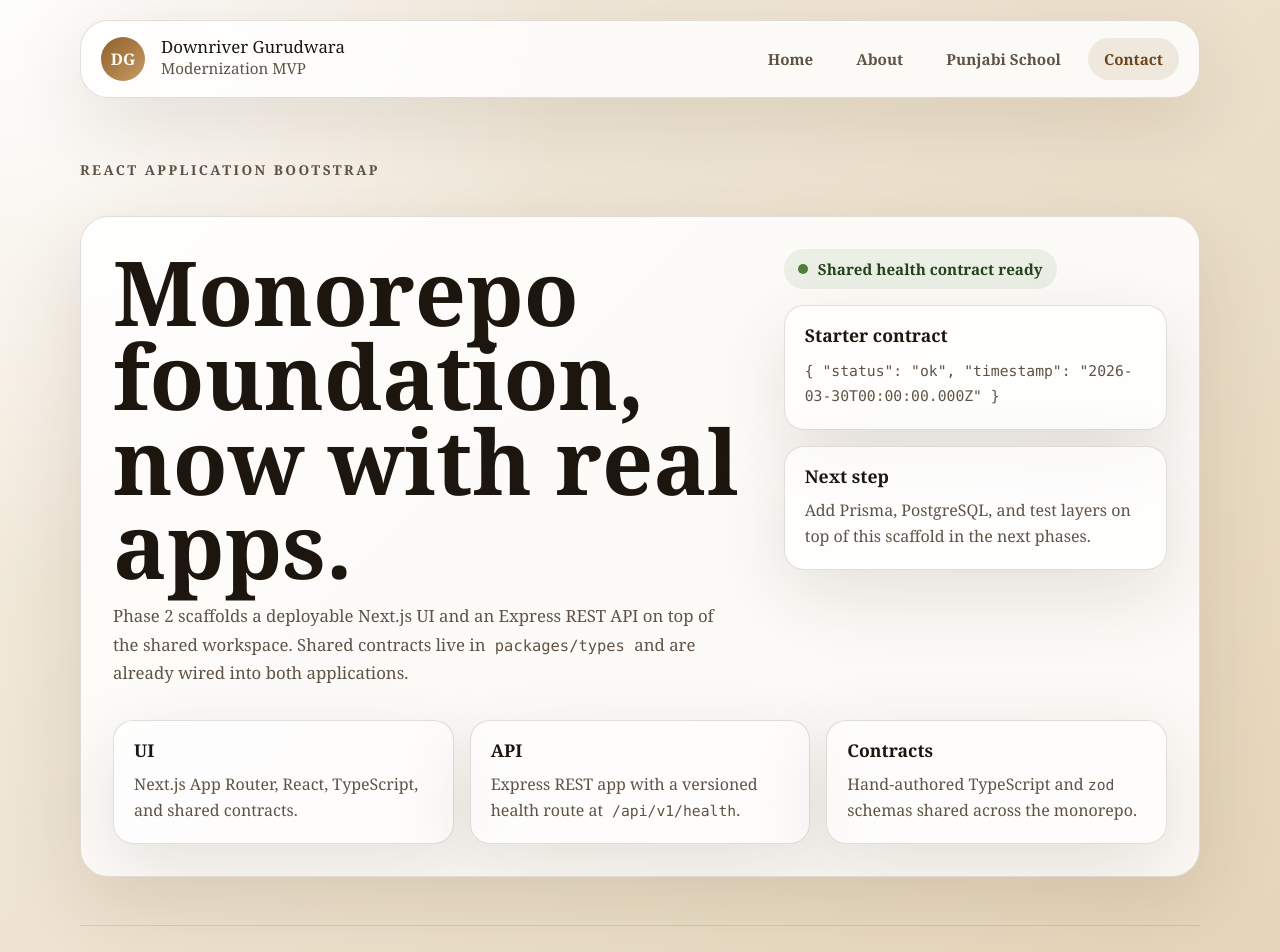
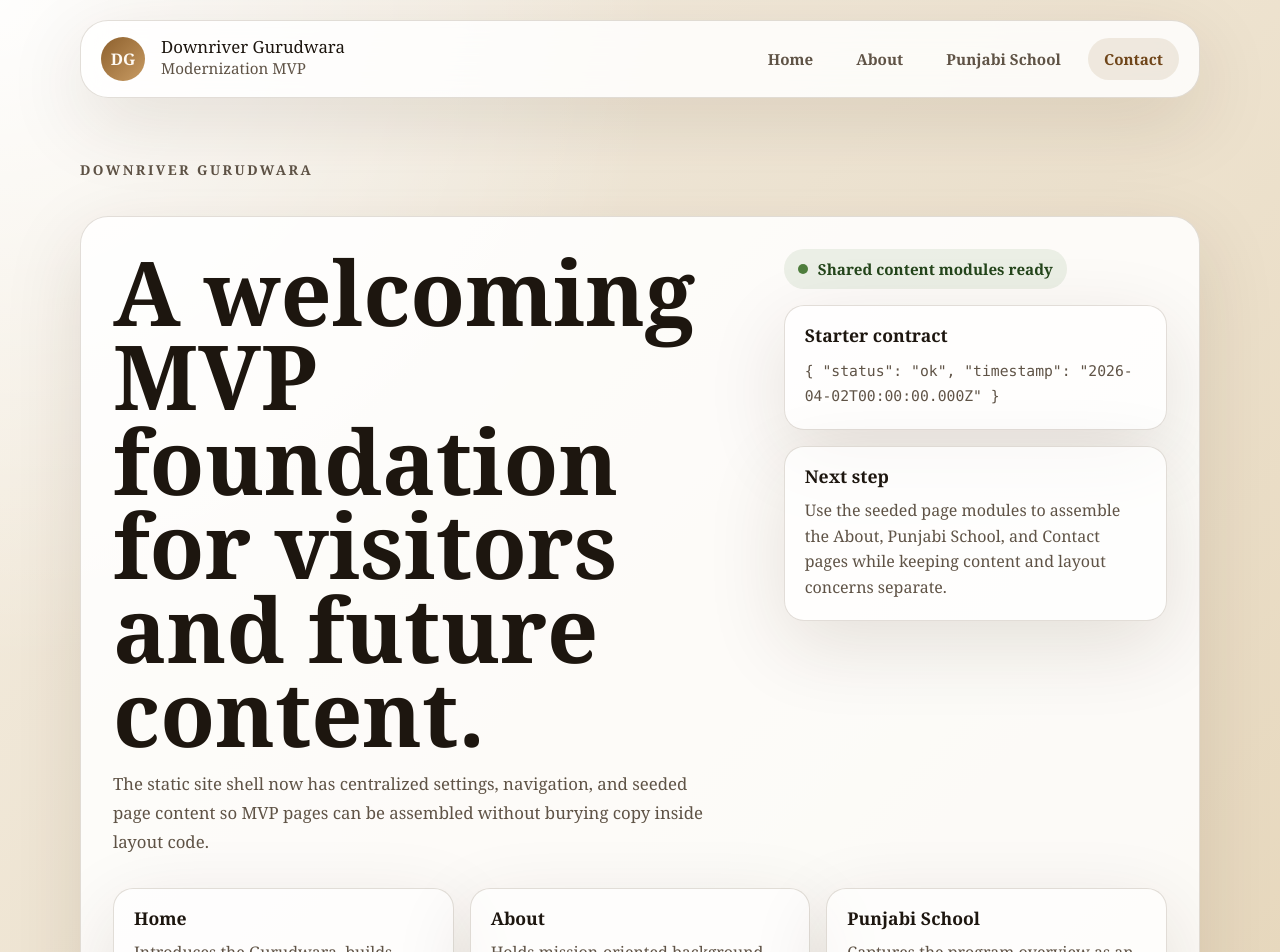
Before and after one commit to romiaujla/downriver-gdw-modernization, a Next.js app in the folder apps/ui/: page / in a window 1280 px wide. Shown: the top 952 px of the page. Built offline with nearby package versions, Linux system fonts and the light colour scheme.

Commit message:
chore: GRA-33 - add static page content modules (#16)
Co-authored-by: Ramanpreet Aujla <ramanpreetaujla@Ramanpreets-Mac-mini.local>

```diff
--- a/apps/ui/src/components/pages/home-page.tsx
+++ b/apps/ui/src/components/pages/home-page.tsx
@@ -1,5 +1,6 @@
 import { HealthResponseSchema } from "@repo/types";
 
+import { homePageContent } from "../../content/pages";
 import { StatusBadge } from "../features/status-badge";
 import { Eyebrow } from "../ui/eyebrow";
 import { InfoCard } from "../ui/info-card";
@@ -8,72 +9,39 @@ import { SurfaceCard } from "../ui/surface-card";
 
 const sampleContract = HealthResponseSchema.parse({
   status: "ok",
-  timestamp: new Date("2026-03-30T00:00:00.000Z").toISOString(),
+  timestamp: homePageContent.hero.contractTimestamp,
 });
-
-const stackItems = [
-  {
-    title: "UI",
-    body: "Next.js App Router, React, TypeScript, and shared contracts.",
-  },
-  {
-    title: "API",
-    body: (
-      <>
-        Express REST app with a versioned health route at
-        <code> /api/v1/health</code>.
-      </>
-    ),
-  },
-  {
-    title: "Contracts",
-    body: (
-      <>
-        Hand-authored TypeScript and <code>zod</code> schemas shared across the
-        monorepo.
-      </>
-    ),
-  },
-] as const;
 
 export function HomePage() {
   return (
     <PageShell>
       <section className="section-stack">
-        <Eyebrow>React Application Bootstrap</Eyebrow>
+        <Eyebrow>{homePageContent.hero.eyebrow}</Eyebrow>
 
         <SurfaceCard className="hero-surface">
           <div className="split-layout split-layout-hero">
             <div className="hero-copy">
-              <h1>Monorepo foundation, now with real apps.</h1>
-              <p>
-                Phase 2 scaffolds a deployable Next.js UI and an Express REST
-                API on top of the shared workspace. Shared contracts live in
-                <code> packages/types </code>
-                and are already wired into both applications.
-              </p>
+              <h1>{homePageContent.hero.title}</h1>
+              <p>{homePageContent.hero.description}</p>
             </div>
 
             <aside className="stack-column">
-              <StatusBadge label="Shared health contract ready" />
+              <StatusBadge label={homePageContent.hero.statusLabel} />
 
-              <InfoCard title="Starter contract">
+              <InfoCard title={homePageContent.hero.contractCardTitle}>
                 <p>
                   <code>{JSON.stringify(sampleContract, null, 2)}</code>
                 </p>
               </InfoCard>
 
-              <InfoCard title="Next step">
-                <p>
-                  Add Prisma, PostgreSQL, and test layers on top of this
-                  scaffold in the next phases.
-                </p>
+              <InfoCard title={homePageContent.hero.nextStepTitle}>
+                <p>{homePageContent.hero.nextStepBody}</p>
               </InfoCard>
             </aside>
           </div>
 
           <div className="card-grid">
-            {stackItems.map((item) => (
+            {homePageContent.foundationCards.map((item) => (
               <InfoCard key={item.title} title={item.title} tone="muted">
                 <p>{item.body}</p>
               </InfoCard>
--- /dev/null
+++ b/apps/ui/src/content/pages/about-content.ts
@@ -0,0 +1,48 @@
+import { StaticPageContentSchema } from "@repo/types";
+
+export const aboutPageContent = StaticPageContentSchema.parse({
+  hero: {
+    eyebrow: "About",
+    title: "Shared background content for the Gurudwara story and mission.",
+    description:
+      "This module seeds the trust-building content needed for the About page so future page assembly can focus on layout and hierarchy instead of inline copy objects.",
+    primaryAction: {
+      href: "/contact",
+      label: "Reach out to the Gurudwara",
+    },
+    secondaryAction: {
+      href: "/punjabi-school",
+      label: "Explore Punjabi School",
+    },
+  },
+  sections: [
+    {
+      title: "Who we are",
+      intro:
+        "The About page should give first-time visitors a calm, accessible overview of the Gurudwara and its role in the community.",
+      items: [
+        {
+          title: "Mission",
+          body: "Share the Gurudwara's spiritual, cultural, and community purpose in plain language that works for both regular visitors and first-time guests.",
+        },
+        {
+          title: "Community role",
+          body: "Explain how the space supports gathering, learning, and seva without expanding into out-of-scope program or event systems.",
+        },
+      ],
+    },
+    {
+      title: "Why this page matters",
+      items: [
+        {
+          title: "Trust-building",
+          body: "Visitors who are not ready to contact the Gurudwara yet should still be able to understand the organization and feel confident taking the next step later.",
+        },
+        {
+          title: "Clear routing",
+          body: "The About page should naturally guide action-oriented visitors toward the Contact page rather than introducing separate inquiry destinations.",
+        },
+      ],
+    },
+  ],
+});
--- /dev/null
+++ b/apps/ui/src/content/pages/contact-content.ts
@@ -0,0 +1,44 @@
+import { StaticPageContentSchema } from "@repo/types";
+
+export const contactPageContent = StaticPageContentSchema.parse({
+  hero: {
+    eyebrow: "Contact",
+    title: "Centralized inquiry content for the MVP contact destination.",
+    description:
+      "This module seeds the single contact page that should absorb general questions, join intent, and WhatsApp-style outreach for the static MVP.",
+    primaryAction: {
+      href: "/contact",
+      label: "Contact details",
+    },
+    secondaryAction: {
+      href: "/about",
+      label: "Learn more first",
+    },
+  },
+  sections: [
+    {
+      title: "Primary contact information",
+      intro:
+        "The Contact page should centralize the details visitors need without depending on request-time integrations.",
+      items: [
+        {
+          title: "Core details",
+          body: "Hold the Gurudwara's primary contact channels, physical location guidance, and basic expectations for how visitors can reach out.",
+        },
+        {
+          title: "Static-first delivery",
+          body: "Keep the MVP content suitable for a static site baseline so future integrations can replace these seeded values without restructuring the page.",
+        },
+      ],
+    },
+    {
+      title: "Conversion role",
+      items: [
+        {
+          title: "Unified inquiry path",
+          body: "General inquiries, join intent, and Punjabi School follow-up should all resolve through this page instead of branching into separate routes.",
+        },
+      ],
+    },
+  ],
+});
--- /dev/null
+++ b/apps/ui/src/content/pages/home-content.ts
@@ -0,0 +1,42 @@
+import { HomePageContentSchema } from "@repo/types";
+
+export const homePageContent = HomePageContentSchema.parse({
+  hero: {
+    eyebrow: "Downriver Gurudwara",
+    title: "A welcoming MVP foundation for visitors and future content.",
+    description:
+      "The static site shell now has centralized settings, navigation, and seeded page content so MVP pages can be assembled without burying copy inside layout code.",
+    primaryAction: {
+      href: "/contact",
+      label: "Contact the Gurudwara",
+    },
+    secondaryAction: {
+      href: "/about",
+      label: "Learn more about us",
+    },
+    statusLabel: "Shared content modules ready",
+    contractCardTitle: "Starter contract",
+    contractTimestamp: "2026-04-02T00:00:00.000Z",
+    nextStepTitle: "Next step",
+    nextStepBody:
+      "Use the seeded page modules to assemble the About, Punjabi School, and Contact pages while keeping content and layout concerns separate.",
+  },
+  foundationCards: [
+    {
+      title: "Home",
+      body: "Introduces the Gurudwara, builds trust, and routes visitors to the most important next steps.",
+    },
+    {
+      title: "About",
+      body: "Holds mission-oriented background content that supports visitors who want context before reaching out.",
+    },
+    {
+      title: "Punjabi School",
+      body: "Captures the program overview as an informational MVP page without adding registration workflow scope.",
+    },
+    {
+      title: "Contact",
+      body: "Centralizes inquiry details so join and WhatsApp-style outreach resolve through a single page.",
+    },
+  ],
+});
--- /dev/null
+++ b/apps/ui/src/content/pages/index.ts
@@ -0,0 +1,4 @@
+export * from "./about-content";
+export * from "./contact-content";
+export * from "./home-content";
+export * from "./punjabi-school-content";
--- /dev/null
+++ b/apps/ui/src/content/pages/punjabi-school-content.ts
@@ -0,0 +1,44 @@
+import { StaticPageContentSchema } from "@repo/types";
+
+export const punjabiSchoolPageContent = StaticPageContentSchema.parse({
+  hero: {
+    eyebrow: "Punjabi School",
+    title: "Seeded program content for a clear, informational MVP page.",
+    description:
+      "This module captures the static overview needed for Punjabi School without introducing registration or enrollment workflows.",
+    primaryAction: {
+      href: "/contact",
+      label: "Ask about Punjabi School",
+    },
+    secondaryAction: {
+      href: "/about",
+      label: "Read about the Gurudwara",
+    },
+  },
+  sections: [
+    {
+      title: "Program overview",
+      intro:
+        "The Punjabi School page should help families quickly understand the purpose and fit of the program.",
+      items: [
+        {
+          title: "Learning focus",
+          body: "Describe the program as a space for Punjabi language, cultural connection, and values-oriented learning in a way that stays useful even before detailed schedules are added.",
+        },
+        {
+          title: "MVP scope",
+          body: "Keep the page informational for launch and avoid implying online registration, applications, or class-management tooling.",
+        },
+      ],
+    },
+    {
+      title: "Inquiry path",
+      items: [
+        {
+          title: "Single action destination",
+          body: "Interested families should be routed to Contact for next steps rather than a separate school-specific form or workflow.",
+        },
+      ],
+    },
+  ],
+});
--- /dev/null
+++ b/packages/types/src/common/page-content.ts
@@ -0,0 +1,53 @@
+import { z } from "zod";
+
+export const PageCallToActionSchema = z.object({
+  href: z.string().min(1),
+  label: z.string().min(1),
+});
+
+export type PageCallToAction = z.infer<typeof PageCallToActionSchema>;
+
+export const PageHeroSchema = z.object({
+  eyebrow: z.string().min(1),
+  title: z.string().min(1),
+  description: z.string().min(1),
+  primaryAction: PageCallToActionSchema.optional(),
+  secondaryAction: PageCallToActionSchema.optional(),
+});
+
+export type PageHero = z.infer<typeof PageHeroSchema>;
+
+export const ContentCardSchema = z.object({
+  title: z.string().min(1),
+  body: z.string().min(1),
+});
+
+export type ContentCard = z.infer<typeof ContentCardSchema>;
+
+export const ContentSectionSchema = z.object({
+  title: z.string().min(1),
+  intro: z.string().min(1).optional(),
+  items: z.array(ContentCardSchema).min(1),
+});
+
+export type ContentSection = z.infer<typeof ContentSectionSchema>;
+
+export const HomePageContentSchema = z.object({
+  hero: PageHeroSchema.extend({
+    statusLabel: z.string().min(1),
+    contractCardTitle: z.string().min(1),
+    contractTimestamp: z.string().datetime(),
+    nextStepTitle: z.string().min(1),
+    nextStepBody: z.string().min(1),
+  }),
+  foundationCards: z.array(ContentCardSchema).min(1),
+});
+
+export type HomePageContent = z.infer<typeof HomePageContentSchema>;
+
+export const StaticPageContentSchema = z.object({
+  hero: PageHeroSchema,
+  sections: z.array(ContentSectionSchema).min(1),
+});
+
+export type StaticPageContent = z.infer<typeof StaticPageContentSchema>;
--- a/packages/types/src/index.ts
+++ b/packages/types/src/index.ts
@@ -1,2 +1,3 @@
 export * from "./common/health.js";
+export * from "./common/page-content.js";
 export * from "./common/site-config.js";
```
